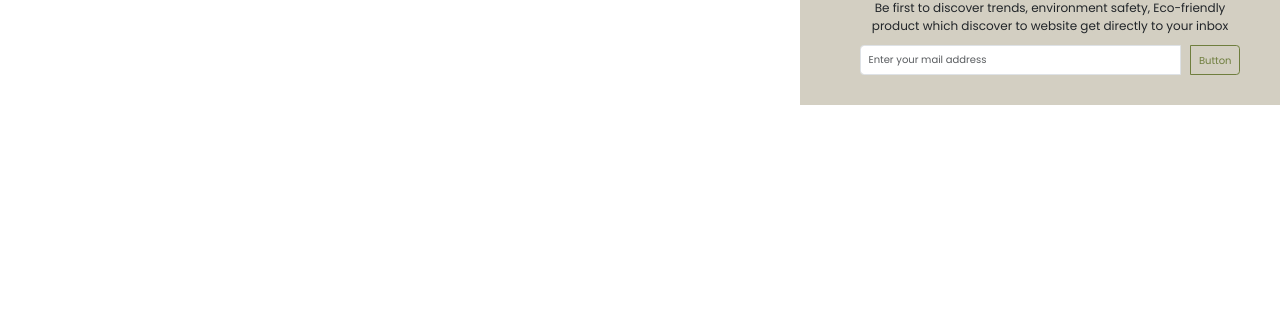
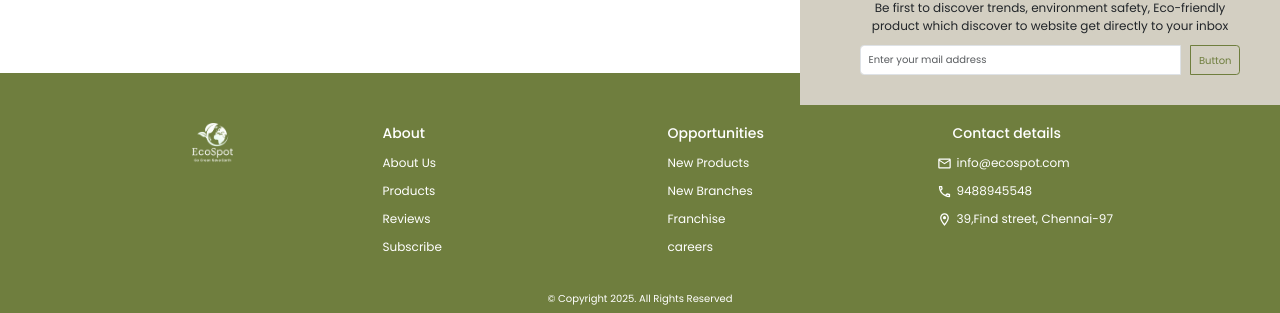
Before and after one commit to HariPrasath-Baskaran/Ecospot, a React (Create React App) app: page / in a window 1280 px wide. Shown: the part 2672-2985 px from the top of the page. Before the commit the page ends 2777 px from the top, so only its background shows below. Built offline with nearby package versions, Linux system fonts and the light colour scheme.

Commit message:
added the footer code

```diff
--- a/src/App.css
+++ b/src/App.css
@@ -28,6 +28,10 @@
   color: #61dafb;
 }
 
+.footer .footer-align {
+  margin-top: 12rem;
+}
+
 @keyframes App-logo-spin {
   from {
     transform: rotate(0deg);
--- a/src/App.js
+++ b/src/App.js
@@ -1,14 +1,16 @@
 import "./App.css";
+import Footer from "./Components/Footer/Footer";
 import Navbar from "./Components/Navbar/Navbar";
 import Main from "./Pages/Main";
-import TestingFile from "./TestingFile";
 
 function App() {
   return (
-    <div className="App">
+    <div className="App footer">
       <Navbar />
       <Main />
-      {/* <TestingFile /> */}
+      <div className="footer-align">
+        <Footer />
+      </div>
     </div>
   );
 }
--- /dev/null
+++ b/src/Components/Footer/Footer.css
@@ -0,0 +1,47 @@
+.footer-container {
+  padding: 5rem 5rem;
+  position: relative;
+}
+
+.footer--logo {
+  height: 4rem;
+}
+
+.footer--menu-heading {
+}
+
+.test ul {
+  list-style: none;
+  text-align: left;
+  justify-content: center;
+}
+
+.test ul li {
+  margin-bottom: 1rem;
+  font-size: 1.2rem;
+}
+
+.test ul li:first-child {
+  font-size: 1.4rem;
+  font-weight: 500;
+}
+
+.contact--alignment ul li {
+  margin-left: -1.6rem;
+}
+
+.contact--alignment ul li:first-child {
+  margin-left: 0rem;
+}
+
+.contact-info {
+  margin-left: 0.5rem;
+}
+
+.copyright {
+  position: absolute;
+  bottom: 0;
+  left: 50%;
+  transform: translateX(-50%);
+  text-align: center;
+}
--- /dev/null
+++ b/src/Components/Footer/Footer.jsx
@@ -0,0 +1,71 @@
+import "./Footer.css";
+
+import {
+  EmailOutlinedIcon,
+  PhoneOutlinedIcon,
+  RoomOutlinedIcon,
+} from "../../Utils/Icons";
+
+function Footer() {
+  return (
+    <>
+      <footer className="container-fluid bg-primary text-white footer-container">
+        <div className="container">
+          <div className="row">
+            <div className="col ">
+              <img
+                src="/Ecospot-logo.png"
+                alt="company logo"
+                className="navbar-brand footer--logo"
+              />
+            </div>
+            <div className="col test ">
+              <ul>
+                <li>About</li>
+                <li>About Us</li>
+                <li>Products</li>
+                <li>Reviews</li>
+                <li>Subscribe</li>
+              </ul>
+            </div>
+            <div className="col test">
+              <ul>
+                <li>Opportunities</li>
+                <li>New Products</li>
+                <li>New Branches</li>
+                <li>Franchise</li>
+                <li>careers</li>
+              </ul>
+            </div>
+            <div className="col test contact--alignment">
+              <ul>
+                <li>Contact details</li>
+                <li>
+                  <EmailOutlinedIcon />
+                  <span className="contact-info">info@ecospot.com</span>
+                </li>
+                <li>
+                  <PhoneOutlinedIcon />
+                  <span className="contact-info">9488945548</span>
+                </li>
+                <li>
+                  <RoomOutlinedIcon />
+                  <span className="contact-info">
+                    <span>39,Find street, </span>
+
+                    <span>Chennai-97</span>
+                  </span>
+                </li>
+              </ul>
+            </div>
+          </div>
+          <p className="mb-3 copyright h-2">
+            &copy; Copyright 2025. All Rights Reserved
+          </p>
+        </div>
+      </footer>
+    </>
+  );
+}
+
+export default Footer;
--- a/src/Components/SubscribeModal/Subscribe.css
+++ b/src/Components/SubscribeModal/Subscribe.css
@@ -2,6 +2,7 @@
   width: 50rem;
   padding: 2rem 6rem;
   position: absolute;
+  z-index: 1;
   /* background-color: aliceblue; */
 }
 
--- a/src/Pages/Main.jsx
+++ b/src/Pages/Main.jsx
@@ -1,5 +1,6 @@
 import Button from "../Components/Buttons/Button";
 import Dropdown from "../Components/Dropdown/Dropdown";
+
 import MaterialCard from "../Components/MaterialCard/MaterialCard";
 import SpecContainer from "../Components/SpecContainer/SpecContainer";
 import Subscribe from "../Components/SubscribeModal/Subscribe";
--- a/src/TestingFile.jsx
+++ b/src/TestingFile.jsx
@@ -1,13 +1,10 @@
 import React from "react";
-import MaterialCard from "./Components/MaterialCard/MaterialCard";
-import SpecContainer from "./Components/SpecContainer/SpecContainer";
-import Testimonial from "./Components/Testimonial/Testimonial";
-import Subscribe from "./Components/SubscribeModal/Subscribe";
+import Footer from "./Components/Footer/Footer";
 
 function TestingFile() {
   return (
     <div>
-      <Subscribe />
+      <Footer />
     </div>
   );
 }
```
